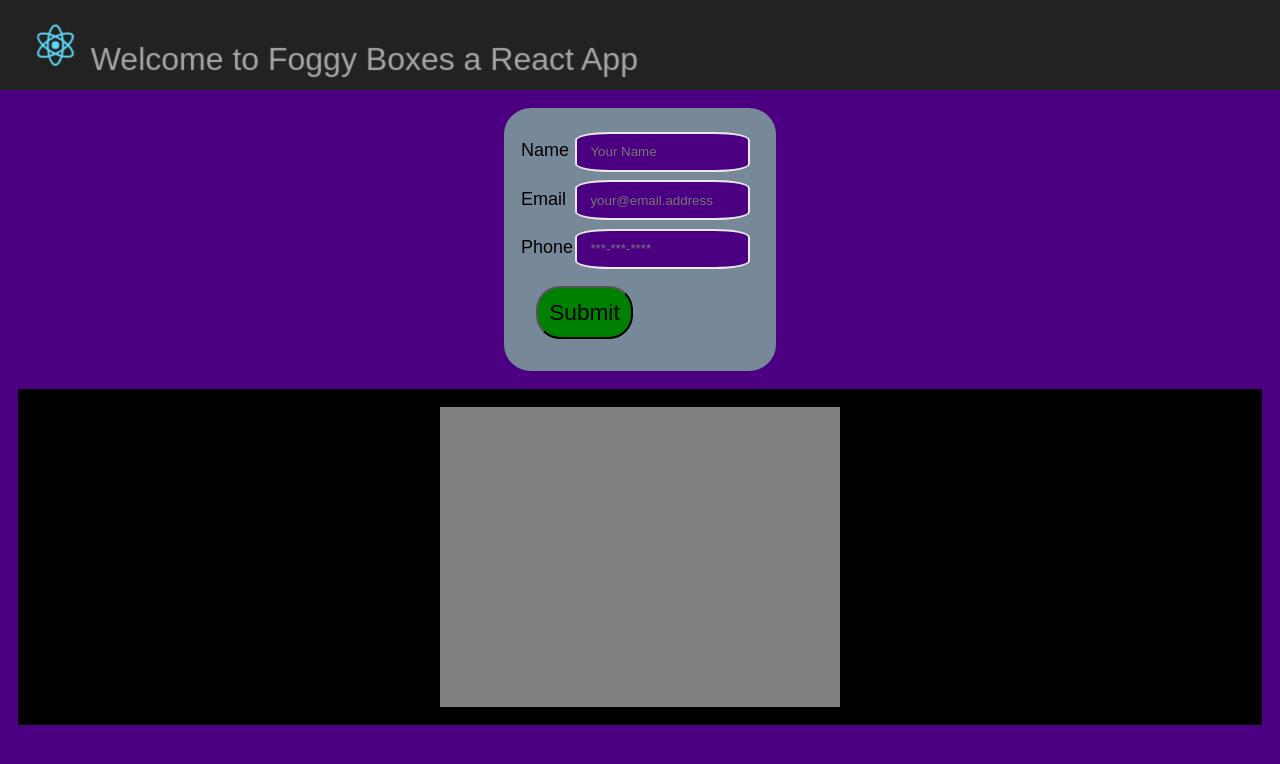
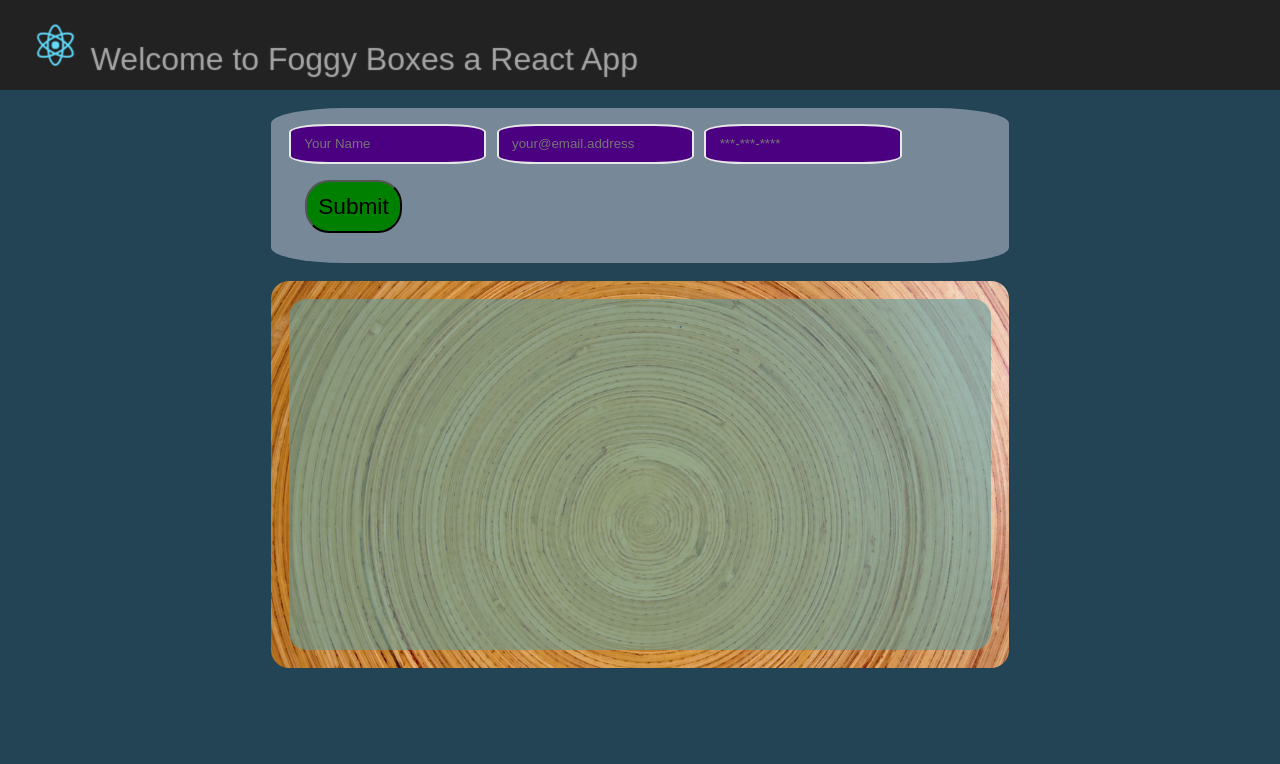
Before and after one commit to Tim3Ds/FoggyBoxs, a React (Create React App) app: page / in a window 1280 px wide. Shown: the top 764 px of the page. Built offline with nearby package versions, Linux system fonts and the light colour scheme.

Commit message:
almost done with css

```diff
--- a/src/App/App.css
+++ b/src/App/App.css
@@ -1,5 +1,5 @@
 body{
-  background: indigo;
+  background: #245;
 }
 .App-logo {
   animation: App-logo-spin infinite 20s linear;
--- a/src/App/App.js
+++ b/src/App/App.js
@@ -1,8 +1,8 @@
 import React, { Component } from 'react';
 import logo from './logo.svg';
 import './App.css';
-import Form from './Form/Form'
-import Canvas from './Canvas/Canvas'
+import Form from './Form'
+import Canvas from './Canvas'
 
 class App extends Component {
   constructor(props){
--- a/src/App/Canvas/Canvas.js
+++ b/src/App/Canvas/Canvas.js
@@ -9,10 +9,12 @@ class Canvas extends React.Component{
 
     render(){
         return(
-            <div className='foggy'>
-                <canvas id="dots-inBoxes" width="400" height="300">
-                    browser support missing
-                </canvas>
+            <div className='frame'>
+                <div className='glass'>
+                    <canvas id="dots-inBoxes">
+                        browser support missing
+                    </canvas>
+                </div>
             </div>
         )
     }
--- a/src/App/Canvas/canvas.css
+++ b/src/App/Canvas/canvas.css
@@ -1,11 +1,26 @@
-.foggy{
-    background: black;
+.frame{
+    background-image: url('./wooden-frame.jpg');
+    -webkit-background-size: cover;
+    -moz-background-size: cover;
+    -o-background-size: cover;
+    background-size: cover;
     padding: 1em;
+    max-width: 39em;
+    margin: auto;
+    margin-top: 1em;
+    border-radius: 1em;
+    z-index: 1;
+}
 
-    margin: 1em;
+canvas{
+    width: 100%;
+    z-index: 5;
+    border-radius: 1em;
 }
 #dots-inBoxes{
-    background: gray;
+    background: cadetblue;
+    opacity: 0.6;
     display: block;
     margin: auto;
+
 }
--- /dev/null
+++ b/src/App/Canvas/package.json
@@ -0,0 +1,3 @@
+{
+    "main": "Canvas.js"
+}
--- a/src/App/Form/Form.css
+++ b/src/App/Form/Form.css
@@ -1,10 +1,11 @@
 .form{
     background: lightslategrey;
-    padding: 1pc;
-    max-width: 15pc;
+    padding: 1em;
+    padding-top: .5em;
+    padding-bottom: .75em;
+    max-width: 39em;
+    margin: auto;
     margin-top: 1em;
-    margin-left: auto;
-    margin-right: auto;
     border-radius: 10%;
 }
 input{
@@ -28,6 +29,10 @@ button{
 }
 .error{
     background: lightcoral;
-    border: .25em dashed darkred;
+    border: .2em dashed darkred;
 
 }
+li{
+    direction: none;
+    display: inline-block;
+}
--- a/src/App/Form/Form.js
+++ b/src/App/Form/Form.js
@@ -86,43 +86,33 @@ class Form extends React.Component{
         return(
             <div>
                 <div className='form'>
-                    <tr>
-                        <td>Name</td>
-                        <td>
-                            <input
+                    <lu>
+                        <li><input
                                 type="text" id="name"
                                 onChange={this.onChangeName.bind(this)}
                                 onKeyDown={this.onEnter}
                                 placeholder="Your Name"
                                 value={this.state.name}
                                 />
-                        </td>
-                    </tr>
-                    <tr>
-                        <td>Email</td>
-                        <td>
-                            <input
+                        </li>
+
+                        <li><input
                                 type="text" id='email'
                                 onChange={this.onChangeEmail.bind(this)}
                                 onKeyDown={this.onEnter}
                                 placeholder="your@email.address"
                                 value={this.state.email}
                                 />
-                        </td>
-
-                    </tr>
-                    <tr>
-                        <td>Phone</td>
-                        <td>
-                            <input
+                        </li>
+                        <li><input
                                 type="text" id='phone'
                                 onChange={this.onChangePhone.bind(this)}
                                 onKeyDown={this.onEnter}
                                 placeholder="***-***-****"
                                 value={this.state.phone}
                                 />
-                        </td>
-                    </tr>
+                        </li>
+                    </lu>
                     <button onClick={this.onSubmit}>Submit</button>
                 </div>
                 <div id="Valid">
--- /dev/null
+++ b/src/App/Form/package.json
@@ -0,0 +1,3 @@
+{
+    "main": "Form.js"
+}
```
Also changed, not shown: src/App/Canvas/wooden-frame.jpg (added).
